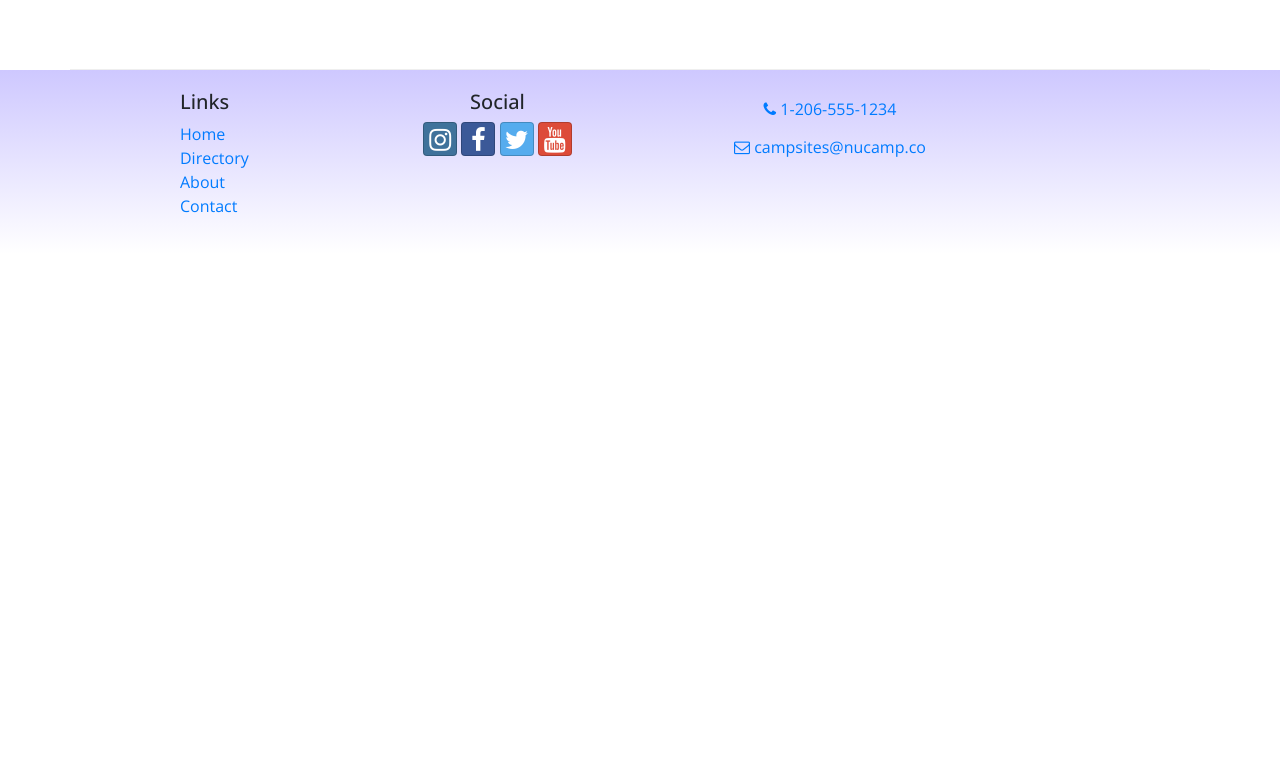
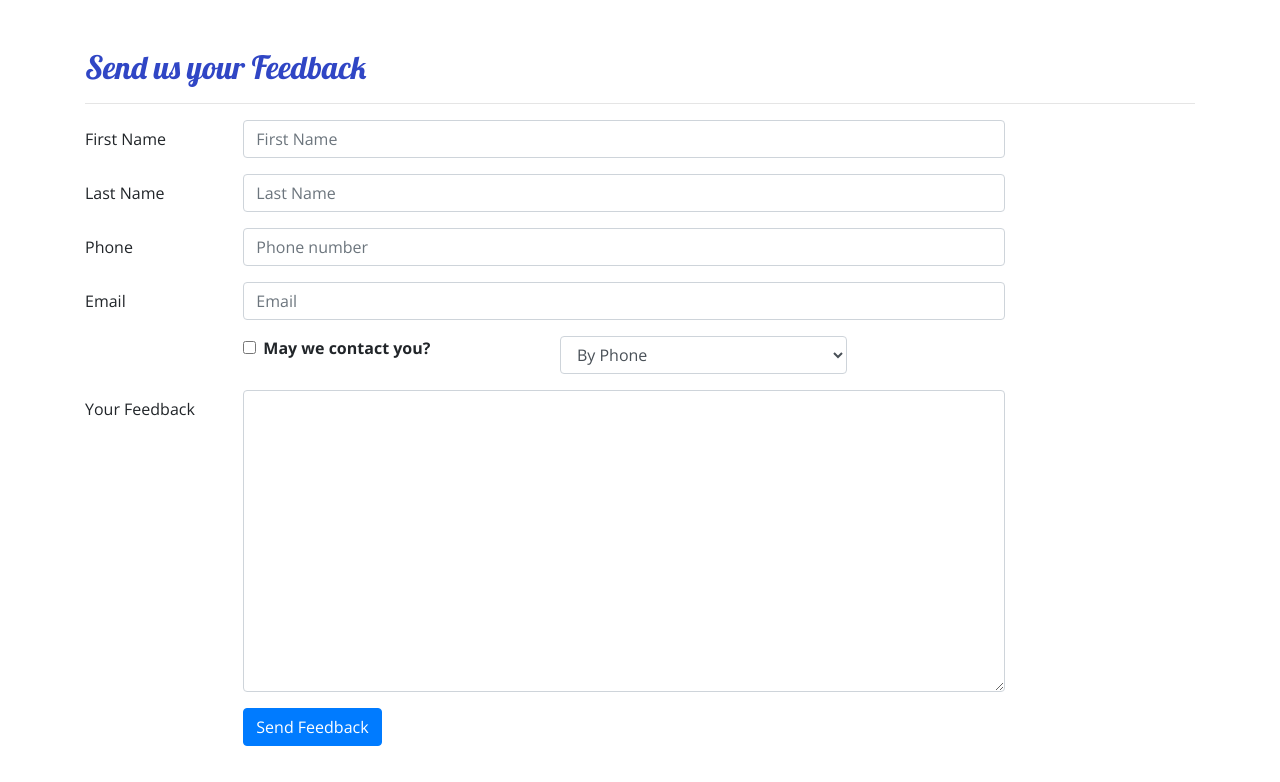
Before and after one commit to mrwhiterk/Nucamp-course-work, a React (Create React App) app in the folder 3-React/nucampsite/: page /contactus in a window 1280 px wide. Shown: the part 578-1360 px from the top of the page. Before the commit the page ends 832 px from the top, so only its background shows below. Built offline with nearby package versions, Linux system fonts and the light colour scheme.

Commit message:
added contact form

```diff
--- a/3-React/nucampsite/package.json
+++ b/3-React/nucampsite/package.json
@@ -12,9 +12,12 @@
     "react": "^17.0.1",
     "react-dom": "^17.0.1",
     "react-popper": "^2.2.4",
+    "react-redux": "^7.2.2",
+    "react-redux-form": "^1.16.14",
     "react-router-dom": "^5.2.0",
     "react-scripts": "4.0.0",
     "reactstrap": "^8.7.1",
+    "redux": "^4.0.5",
     "typeface-lobster": "^1.1.13",
     "typeface-open-sans": "^1.1.13",
     "web-vitals": "^0.2.4"
--- a/3-React/nucampsite/src/components/AddCommentForm.js
+++ b/3-React/nucampsite/src/components/AddCommentForm.js
@@ -4,17 +4,15 @@
   constructor(props) {
     super(props);
     this.state = { text: "", author: "" };
-
-    this.handleChange = this.handleChange.bind(this);
-    this.handleSubmit = this.handleSubmit.bind(this);
   }
 
   //set whatever name of input as the key and value attribute as value. Note: we need the [] do interpreter knows to evaluate whole expression before setting key.
-  handleChange(e) {
+  handleChange = (e) => {
+    console.log(this);
     this.setState({ [e.target.name]: e.target.value });
   }
 
-  handleSubmit(event) {
+  handleSubmit = (event) => {
     //stop page from reloading
     event.preventDefault();
 
--- a/3-React/nucampsite/src/components/ContactComponent.js
+++ b/3-React/nucampsite/src/components/ContactComponent.js
@@ -1,9 +1,51 @@
 import React from "react";
 
-import { Breadcrumb, BreadcrumbItem } from "reactstrap";
+import {
+  Breadcrumb,
+  BreadcrumbItem,
+  Button,
+  Form,
+  FormGroup,
+  Label,
+  Input,
+  Col,
+} from "reactstrap";
 import { Link } from "react-router-dom";
 
-function Contact(props) {
+class Contact extends React.Component {
+  constructor(props) {
+    super(props);
+
+    this.state = {
+      firstName: "",
+      lastName: "",
+      phoneNum: "",
+      email: "",
+      agree: false,
+      contactType: "By Phone",
+      feedback: "",
+    };
+    this.handleInputChange = this.handleInputChange.bind(this);
+    this.handleSubmit = this.handleSubmit.bind(this);
+  }
+
+  handleInputChange(e) {
+    const { target } = e;
+    const { name } = target;
+    const value = target.type === "checkbox" ? target.checked : target.value;
+
+    this.setState({
+      [name]: value,
+    });
+  }
+
+  handleSubmit(e) {
+    console.log("Current state is: " + JSON.stringify(this.state));
+    alert("Current state is: " + JSON.stringify(this.state));
+    e.preventDefault();
+  }
+
+  render() {
     return (
       <div className="container">
         <div className="row">
@@ -17,8 +59,8 @@
             </Breadcrumb>
             <h2>Contact Us</h2>
             <hr />
-          <h2>Contact Us</h2>
-          <hr />
+            {/* <h2>Contact Us</h2>
+            <hr /> */}
           </div>
         </div>
 
@@ -47,8 +89,127 @@
             </a>
           </div>
         </div>
+        <div className="row row-content">
+          <div className="col-12">
+            <h2>Send us your Feedback</h2>
+            <hr />
+          </div>
+          <div className="col-md-10">
+            <Form onSubmit={this.handleSubmit}>
+              <FormGroup row>
+                <Label htmlFor="firstName" md={2}>
+                  First Name
+                </Label>
+                <Col md={10}>
+                  <Input
+                    type="text"
+                    id="firstName"
+                    name="firstName"
+                    placeholder="First Name"
+                    value={this.state.firstName}
+                    onChange={this.handleInputChange}
+                  />
+                </Col>
+              </FormGroup>
+              <FormGroup row>
+                <Label htmlFor="lastName" md={2}>
+                  Last Name
+                </Label>
+                <Col md={10}>
+                  <Input
+                    type="text"
+                    id="lastName"
+                    name="lastName"
+                    placeholder="Last Name"
+                    value={this.state.lastName}
+                    onChange={this.handleInputChange}
+                  />
+                </Col>
+              </FormGroup>
+              <FormGroup row>
+                <Label htmlFor="phoneNum" md={2}>
+                  Phone
+                </Label>
+                <Col md={10}>
+                  <Input
+                    type="tel"
+                    id="phoneNum"
+                    name="phoneNum"
+                    placeholder="Phone number"
+                    value={this.state.phoneNum}
+                    onChange={this.handleInputChange}
+                  />
+                </Col>
+              </FormGroup>
+              <FormGroup row>
+                <Label htmlFor="email" md={2}>
+                  Email
+                </Label>
+                <Col md={10}>
+                  <Input
+                    type="email"
+                    id="email"
+                    name="email"
+                    placeholder="Email"
+                    value={this.state.email}
+                    onChange={this.handleInputChange}
+                  />
+                </Col>
+              </FormGroup>
+              <FormGroup row>
+                <Col md={{ size: 4, offset: 2 }}>
+                  <FormGroup check>
+                    <Label check>
+                      <Input
+                        type="checkbox"
+                        name="agree"
+                        checked={this.state.agree}
+                        onChange={this.handleInputChange}
+                      />{" "}
+                      <strong>May we contact you?</strong>
+                    </Label>
+                  </FormGroup>
+                </Col>
+                <Col md={4}>
+                  <Input
+                    type="select"
+                    name="contactType"
+                    value={this.state.contactType}
+                    onChange={this.handleInputChange}
+                  >
+                    <option>By Phone</option>
+                    <option>By Email</option>
+                  </Input>
+                </Col>
+              </FormGroup>
+              <FormGroup row>
+                <Label htmlFor="feedback" md={2}>
+                  Your Feedback
+                </Label>
+                <Col md={10}>
+                  <Input
+                    type="textarea"
+                    id="feedback"
+                    name="feedback"
+                    rows="12"
+                    value={this.state.feedback}
+                    onChange={this.handleInputChange}
+                  ></Input>
+                </Col>
+              </FormGroup>
+              <FormGroup row>
+                <Col md={{ size: 10, offset: 2 }}>
+                  <Button type="submit" color="primary">
+                    Send Feedback
+                  </Button>
+                </Col>
+              </FormGroup>
+            </Form>
+          </div>
+        </div>
       </div>
     );
   }
+}
 
 export default Contact;
```
Also changed, not shown: 1 other file (tests, documents, lock files or other folders). Lines whose indentation alone changed are shown as unchanged.
